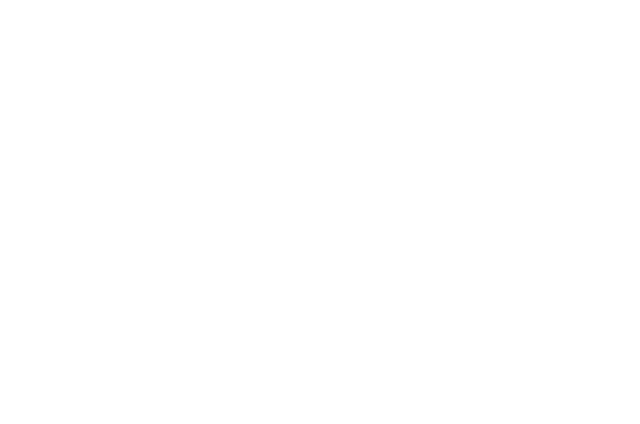
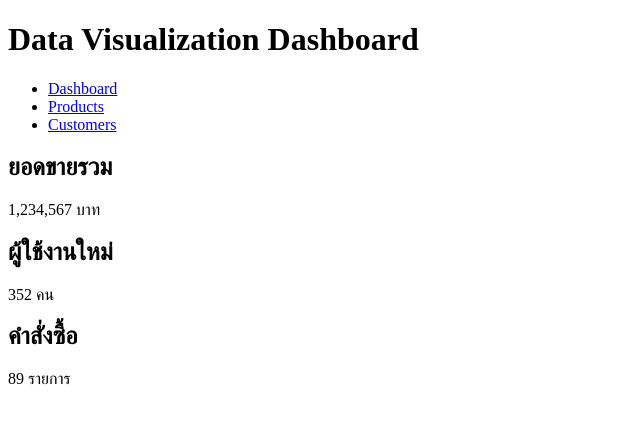
Before and after one commit to Sujunjira30/data-visualization-dashboard, a plain HTML site: page index.html in a window 1280 px wide. Shown: the whole page, without its empty margins (0-640 px from the left). Drawn offline with Linux system fonts and the light colour scheme; a web font is replaced by a local one.

Commit message:
Update index.html

```diff
--- a/index.html
+++ b/index.html
@@ -4,8 +4,43 @@
 <meta charset="UTF-8">
 <meta name="viewport" content="width=device-width, initial-scale=1.0">
 <title>Document</title>
+<link rel="preconnect" href="https://fonts.googleapis.com">
+<link rel="preconnect" href="https://fonts.gstatic.com" crossorigin>
+<link href="https://fonts.googleapis.com/css2?family=Charm:wght@700&display=swap" rel="stylesheet">
 </head>
 <body>
+</header>
+<h1>Data Visualization Dashboard</h1>
+<aside>
+    <nav>
+<ul>
+<li><a href="#">Dashboard</a></li>
+<li><a href="#">Products</a></li>
+<li><a href="#">Customers</a></li>
+</ul>
+</nav>
 
+</aside>
+
+<main>
+    <div class="card">
+<h2>ยอดขายรวม</h2>
+
+<p>1,234,567 บาท</p>
+</div>
+<div class="card">
+<h2>ผู้ใช้งานใหม่</h2>
+<p>352 คน</p>
+</div>
+<div class="card">
+<h2>คําสั่งซื้อ</h2>
+<p>89 รายการ</p>
+</div>
+
+</main>
+
+<footer>
+<!-- สวนทายของเว็บจะอยูตรงนี้ -->
+</footer>
 </body>
 </html>
```
